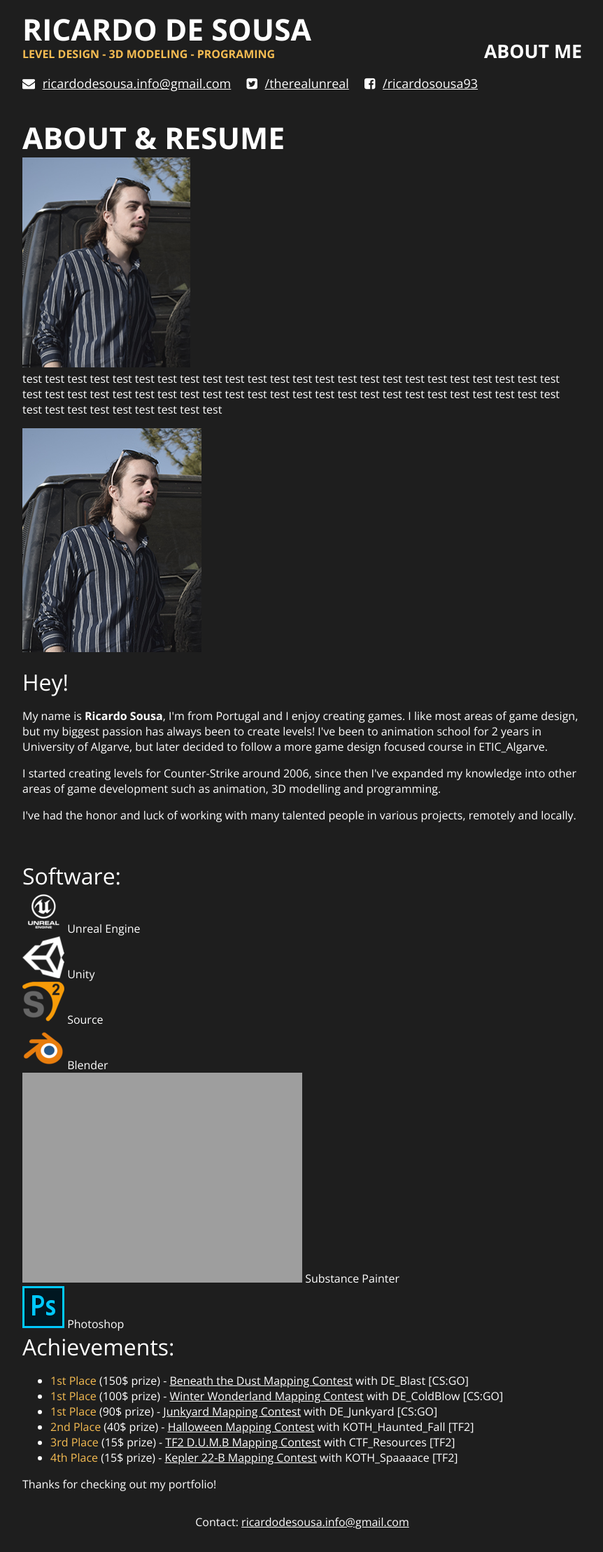
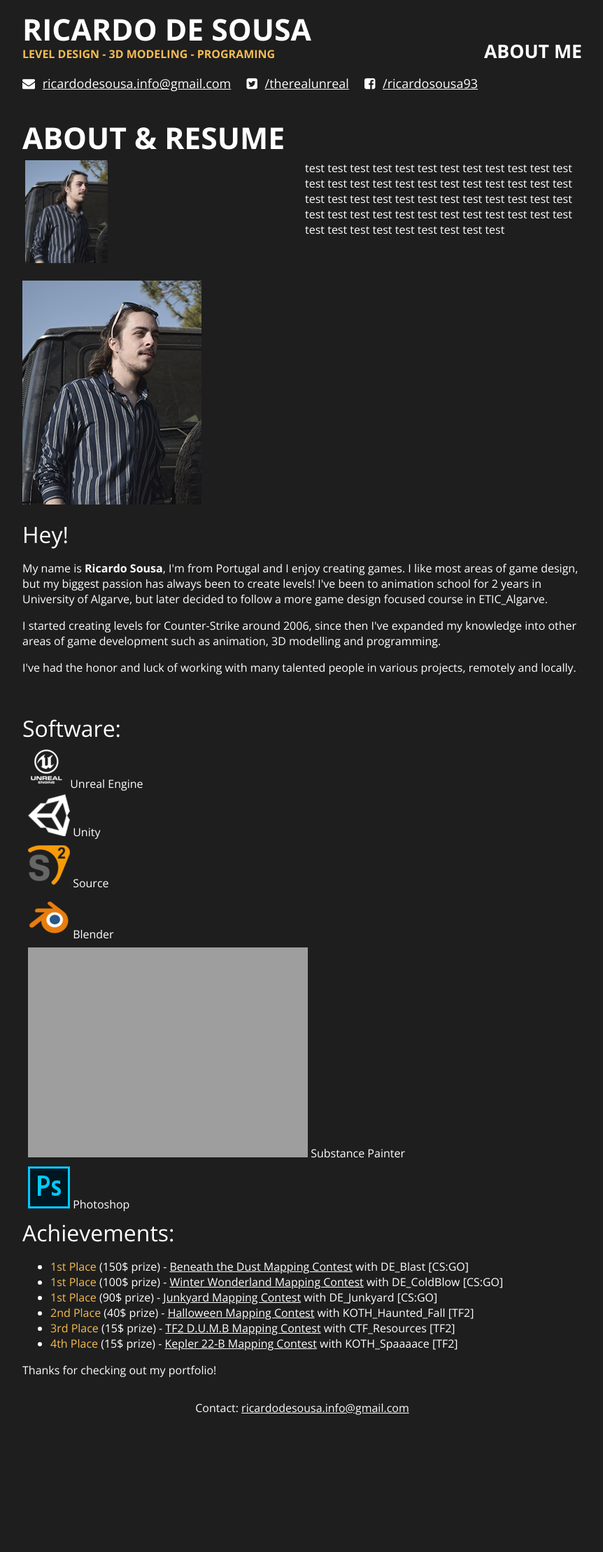
Before and after one commit to THEREALUNREAL/THEREALUNREAL.github.io, a Jekyll site: the page built from about.md, in a window 1280 px wide. Shown: the whole page at 70% size, without its empty margins (208-1070 px from the left). Built offline with Jekyll 4.4.1, drawn with Linux system fonts in a browser that asks for light colours; nearby versions of some CDN libraries; after the commit the page ends 2055 px from its top, so only the background shows below that.

Commit message:
row and column

```diff
--- a/_sass/_base.scss
+++ b/_sass/_base.scss
@@ -134,3 +134,13 @@ footer, footer a {
     fill: #f5bc52;
     filter: drop-shadow(0 2px 2px rgba(0,0,0,1));
 }
+
+
+.row {
+  display: flex;
+}
+
+.column {
+  flex: 16.66%;
+  padding: 4px;
+}
```
